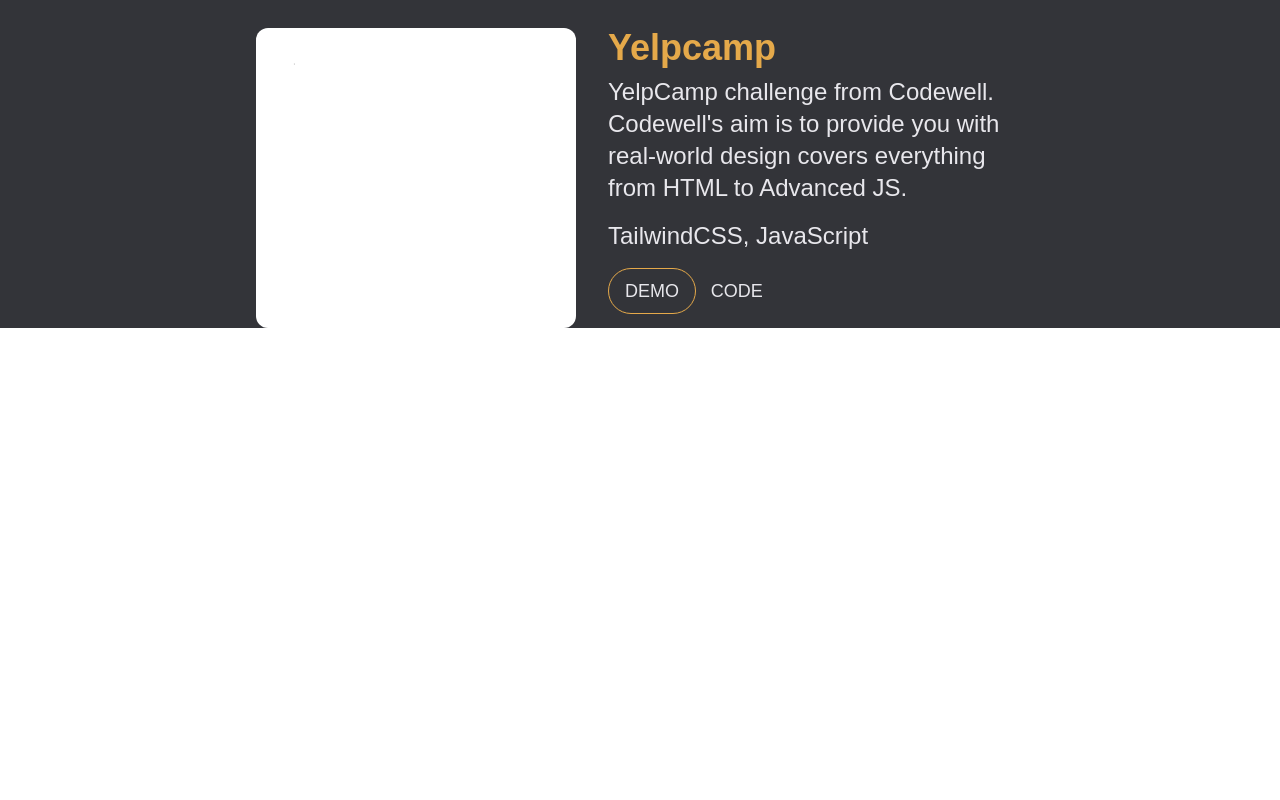
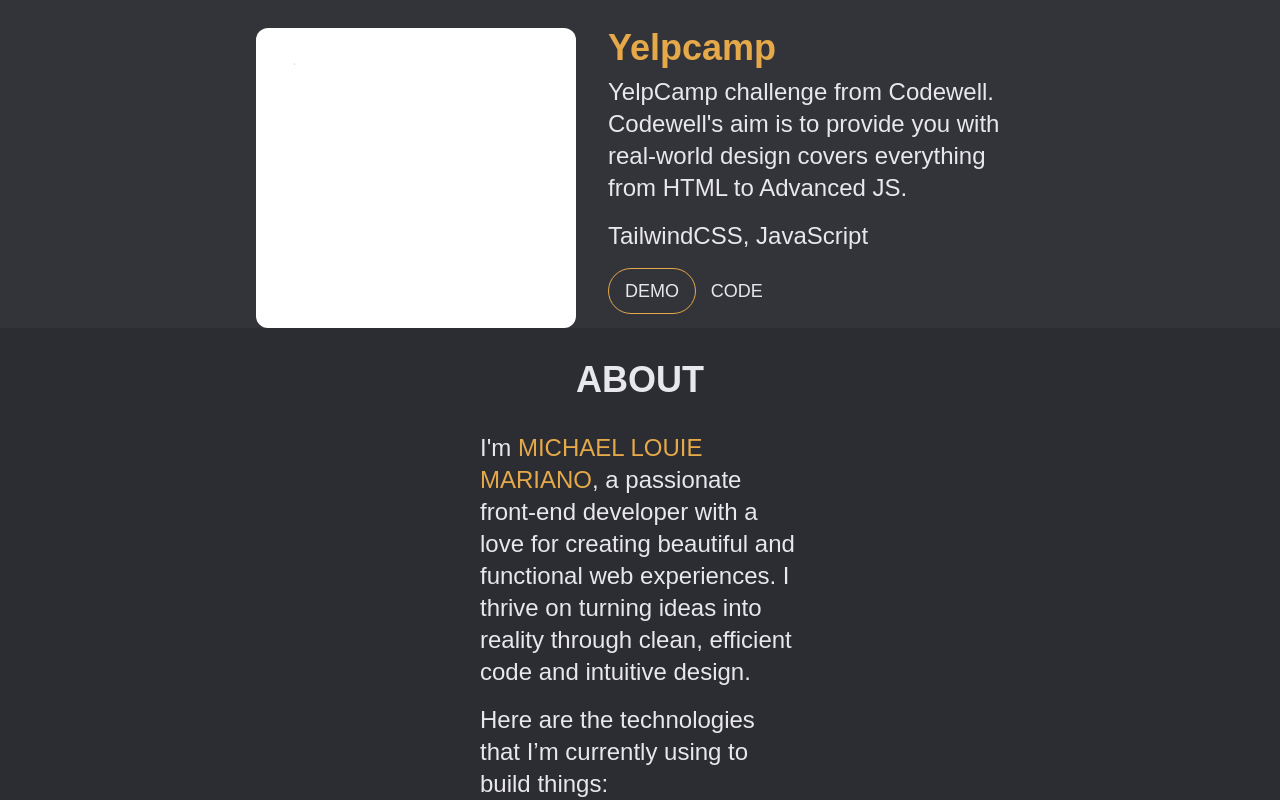
Before and after one commit to mikemariano19/portfolio2024, a website: page index.html in a window 1280 px wide. Shown: the part 1920-2720 px from the top of the page. Before the commit the page ends 2248 px from the top, so only its background shows below. Drawn offline with Linux system fonts and the light colour scheme.

Commit message:
Adding about section

```diff
--- a/index.html
+++ b/index.html
@@ -39,10 +39,10 @@
         <a href="#projects">
           <p class="border-b-color-2 border-b">Project</p>
         </a>
-        <a href="#">
+        <a href="#about">
           <p class="border-b-color-2 border-b">About</p>
         </a>
-        <a href="#">
+        <a href="#contact">
           <p class="border-b-color-2 border-b">Contact</p>
         </a>
       </div>
@@ -122,7 +122,7 @@
         <div class="flex justify-center mb-2 md:mb-0">
           <img src="./src/images/image1.png" alt="" class="rounded-xl">
         </div>
-        <div class="max-w-80 md:max-w-[26rem] md:ml-8 mx-auto text-left ">
+        <div class="max-w-80 md:max-w-[26rem] md:ml-8 mx-auto text-left">
           <h2 class="text-color-2 text-4xl font-semibold mb-2">Yelpcamp</h2>
           <p>
             YelpCamp challenge from Codewell. Codewell's aim is to provide you with real-world design covers everything from HTML to Advanced JS.
@@ -137,6 +137,21 @@
   </div>
 </section>
 
+<!-- ABOUT -->
+<section id="about" class="bg-custom-bg-1 h-4/5 mx-auto text-center text-2xl font-medium scroll-mt-0 md:scroll-mt-0">
+  <div class="max-w-[768px] mx-auto">
+    <h1 class="text-4xl font-semibold py-8">ABOUT</h1>
+    <div class="max-w-80 mx-auto text-left">
+      <p>
+        I'm <span class="text-color-2">MICHAEL LOUIE MARIANO</span>, a passionate front-end developer with a love for creating beautiful and functional web experiences.
+        I thrive on turning ideas into reality through clean, efficient code and intuitive design.
+      </p>
+      <p class="pt-4">
+        Here are the technologies that I’m currently using to build things:
+      </p>
+    </div>
+</section>
+
 
 
 <script src="./src/dropdown.js"></script>
```
Also changed, not shown: src/output.css.
